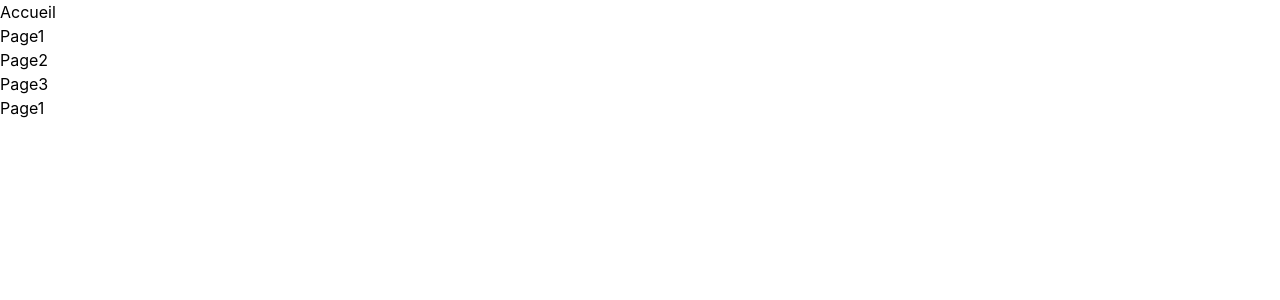
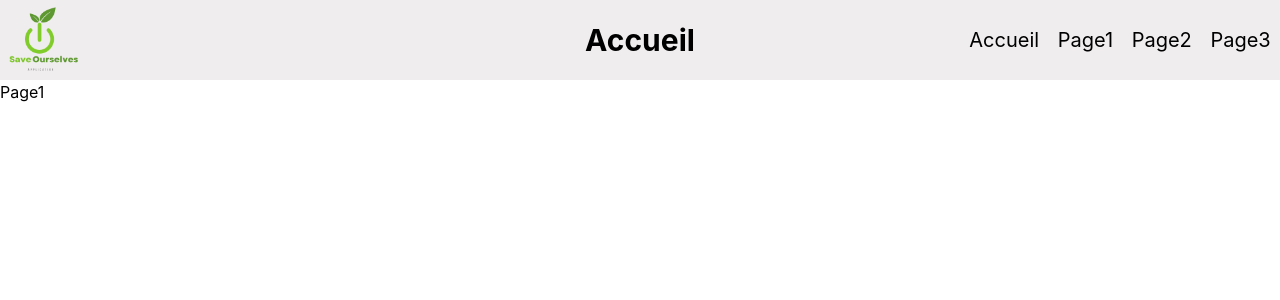
Before and after one commit to KevinLavigne/hackathon, a React (Vite) app in the folder frontend/: page /Page1 in a window 1280 px wide. Shown: the top 300 px of the page. Built offline with nearby package versions, Linux system fonts and the light colour scheme.

Commit message:
mise en page de la navbar

```diff
--- a/frontend/src/App.css
+++ b/frontend/src/App.css
@@ -58,3 +58,7 @@ code {
 button {
   font-size: calc(10px + 2vmin);
 }
+
+.bg-navbar{
+  background-color: #F0EDEE;
+}
--- a/frontend/src/components/NavBar.jsx
+++ b/frontend/src/components/NavBar.jsx
@@ -1,21 +1,29 @@
 import { HashLink as NavLink } from "react-router-hash-link";
+
+import logo from "../assets/logo-sans-fond.png";
 
 function NavBar() {
   return (
-    <ul>
+    <div className="flex justify-between items-center bg-navbar">
+      <div className="w-1/4">
+        <img className="w-20" src={logo} alt="logo du site" />
+      </div>
+      <h1 className="text-3xl font-bold w-1/4 text-center">Accueil</h1>
+      <ul className="flex justify-around w-1/4">
         <NavLink to="/">
-        <li>Accueil</li>
+          <li className="text-xl">Accueil</li>
         </NavLink>
         <NavLink to="/Page1">
-        <li>Page1</li>
+          <li className="text-xl">Page1</li>
         </NavLink>
         <NavLink to="/Page2">
-        <li>Page2</li>
+          <li className="text-xl">Page2</li>
         </NavLink>
         <NavLink to="/Page3">
-        <li>Page3</li>
+          <li className="text-xl">Page3</li>
         </NavLink>
       </ul>
+    </div>
   );
 }
 
```
Also changed, not shown: frontend/src/assets/logo-sans-fond.png (added). Lines whose indentation alone changed are shown as unchanged.
